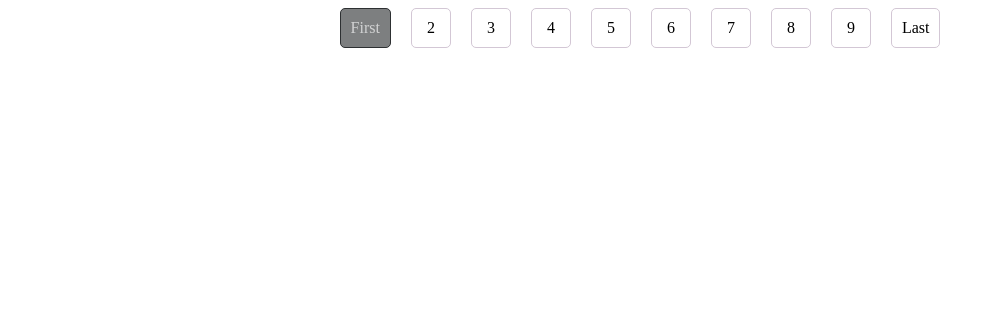
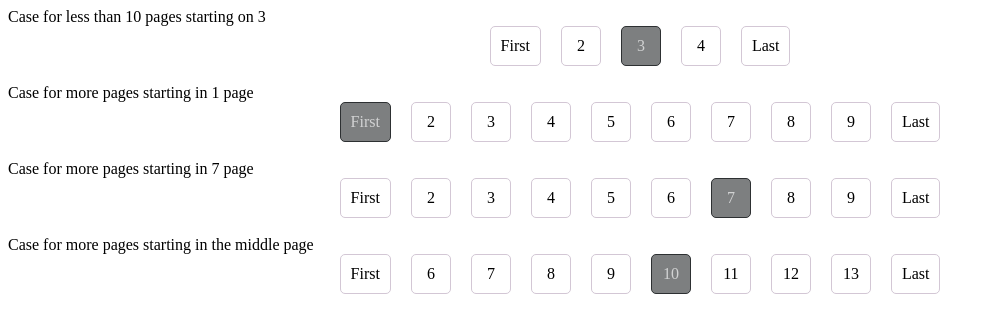
Before and after one commit to EdgarBurelo/Pagination, a React app: page / in a window 1280 px wide. Shown: the top 332 px of the page, without its empty margins (0-995 px from the left). Built offline with nearby package versions, Linux system fonts and the light colour scheme.

Commit message:
Add dynamic calculation for the start and end of the paginator.

```diff
--- a/src/App.tsx
+++ b/src/App.tsx
@@ -4,7 +4,18 @@ import Paginate from "./Pagination/Paginate";
 const App: React.FC = () => {
     return (
         <div>
+            Case for less than 10 pages starting on 3
+            <Paginate currentPage={3} totalPages={5} />
+            <br />
+            Case for more pages starting in 1 page
             <Paginate currentPage={1} totalPages={12} />
+            <br />
+            Case for more pages starting in 7 page
+            <Paginate currentPage={7} totalPages={12} />
+            <br />
+            Case for more pages starting in the middle page
+            <Paginate currentPage={10} totalPages={20} />
+            <br />
         </div>
     );
 };
--- a/src/DesignComponents/Buttons/BorderedButton.tsx
+++ b/src/DesignComponents/Buttons/BorderedButton.tsx
@@ -8,8 +8,11 @@ type ButtonProps = {
     onClick: (e: React.MouseEvent<HTMLInputElement> & { target: HTMLElement }) => void
 }
 
+export type BorderedButtonElement = React.FC<ButtonProps>
 
-const BorderedButton: React.FC<ButtonProps> = ({ id, active, onClick, children}) => {
+
+
+const BorderedButton: BorderedButtonElement = ({ id, active, onClick, children}) => {
     return (
         <div
             role="button"
--- a/src/Pagination/Paginate.tsx
+++ b/src/Pagination/Paginate.tsx
@@ -1,4 +1,4 @@
-import React, {ReactElement} from "react";
+import React from "react";
 import "./Paginate.scss";
 import BorderedButton from "../DesignComponents/Buttons/BorderedButton";
 
@@ -7,32 +7,41 @@ type Paginate = {
     totalPages: number
 }
 
+type onClickPageButton = (event: React.MouseEvent<HTMLElement> & { target: HTMLElement }) => void
+
 const Paginate: React.FC<Paginate> = ({ currentPage, totalPages }) => {
+    if (currentPage > totalPages) throw new Error('The current page can not be bigger that the total pages');
     const maxDisplayedPages = 10;
     const shownPages = totalPages / maxDisplayedPages > 1 ? 10 : totalPages
 
-    const onClickPageButton = (event: React.MouseEvent<HTMLElement> & { target: HTMLElement }) => {
+    const onClickPageButton: onClickPageButton = (event) => {
         const pageId: number = parseInt(event.target.id.split("-")[1]);
         console.log(pageId);
         // add Generic callback for the click event over any button
     }
 
-    const buttons: ReactElement[] = [];
-    for (let i = 0; i < maxDisplayedPages; i++) {
-        let label = i === 0 ? 'First' : `${i + 1}`
-        label = i + 1 === maxDisplayedPages ? 'Last' : label
-        let button = (
-            <BorderedButton
-                key={i}
-                active={currentPage === i + 1}
-                id={i + 1}
-                onClick={onClickPageButton}
-            >
-                {label}
-            </BorderedButton>
-        );
-        buttons.push(button);
+    let start:number
+    let end:number
+    const differenceBetweenCurrentAndTotal = totalPages - currentPage;
+
+    if (shownPages < maxDisplayedPages) {
+        end = shownPages;
+        start = 1;
+    } else if(currentPage < shownPages) {
+        end = shownPages;
+        start = 1;
+    } else if (differenceBetweenCurrentAndTotal < shownPages / 2) {
+        end = totalPages
+        start = currentPage - (shownPages - differenceBetweenCurrentAndTotal)
+    } else if (differenceBetweenCurrentAndTotal > shownPages / 2) {
+        end = currentPage + shownPages / 2 - 1;
+        start = currentPage - shownPages / 2;
+    } else {
+        start = 1;
+        end = shownPages;
     }
+
+    const buttons = generateButtons(start, end, currentPage, totalPages, onClickPageButton);
 
     return (
         <React.Fragment>
@@ -43,4 +52,27 @@ const Paginate: React.FC<Paginate> = ({ currentPage, totalPages }) => {
     )
 }
 
+const generateButtons = (start: number, end: number, current: number, lastPage: number, fn: onClickPageButton) => {
+    const buttons = [];
+    for (let i = start; i < end + 1; i++) {
+        let label = i === start ? 'First' : `${i}`
+        label = i === end ? 'Last' : label
+
+        let id = i === start ? 1 : i;
+        id = i === end ? lastPage : id
+        let button = (
+            <BorderedButton
+                key={i}
+                active={current === i}
+                id={id}
+                onClick={fn}
+            >
+                {label}
+            </BorderedButton>
+        );
+        buttons.push(button);
+    }
+    return buttons;
+}
+
 export default Paginate;
```
